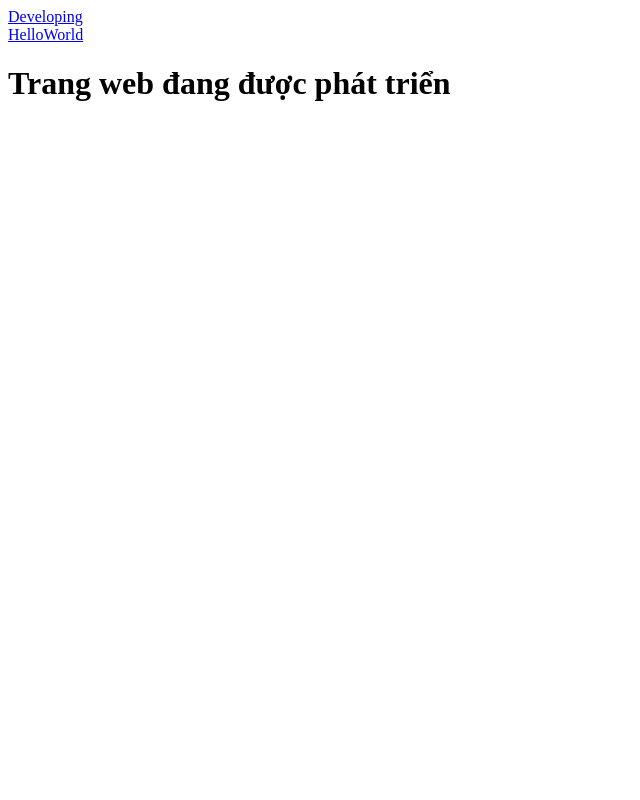
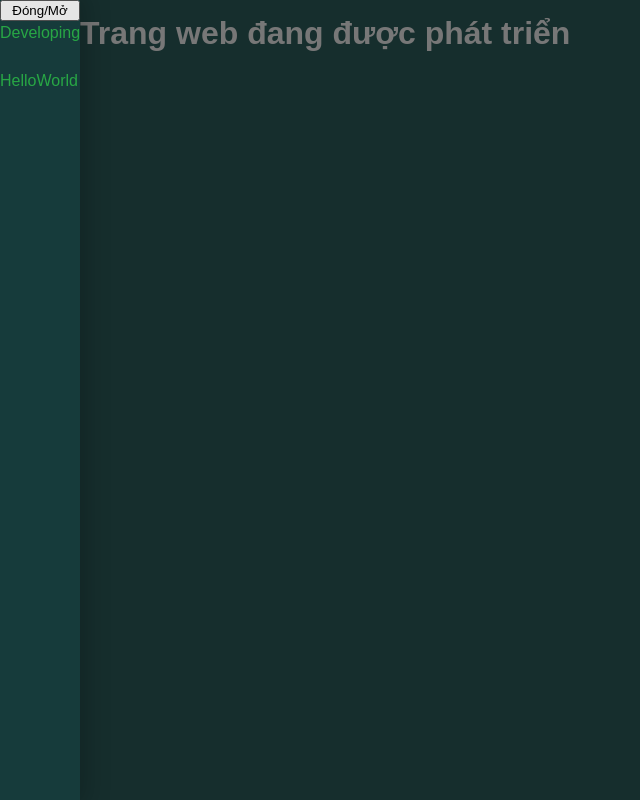
Before and after one commit to Theuser002/Jellimix_HUST, a Vue app in the folder jellimix_vue/: page / in a window 1280 px wide. Shown: the whole page, without its empty margins (0-640 px from the left). Built offline with nearby package versions, Linux system fonts and the light colour scheme; what vue-toast-notification would draw is missing.

Commit message:
add TheMenu, try router, toast

```diff
--- a/jellimix_vue/src/App.vue
+++ b/jellimix_vue/src/App.vue
@@ -1,26 +1,20 @@
 <template>
   <div id="app">
-    <router-link to="/"><span @click="testToast('Developing')">Developing</span></router-link><br>
-    <router-link to="/Hello"><span @click="testToast('HelloWorld')">HelloWorld</span></router-link><br>
-    <router-view></router-view>
+    <the-menu></the-menu>
+    <router-view class="router-view"></router-view>
   </div>
 </template>
 
 <script>
-
 export default {
   name: 'App',
-  methods: {
-    testToast(page){
-      console.log("toast");
-      this.$toast.open({
-        message: 'Chuyển sang trang '+page,
-        type: 'success'}
-      )
-    }
-  },
 }
 </script>
 
 <style>
+@import "./css/all.css";
+
+.router-view {
+  padding-left: 80px;
+}
 </style>
--- /dev/null
+++ b/jellimix_vue/src/components/TheMenu.vue
@@ -0,0 +1,41 @@
+<template>
+  <div
+    class="sidemenu_wrapper"
+    :class="{
+      open_menu: isOpenMenu,
+    }"
+  >
+    <div class="sidemenu_inner">
+      <button @click="isOpenMenu = !isOpenMenu">Đóng/Mở</button>
+      <router-link to="/"
+        ><span @click="testToast('Developing')">Developing</span></router-link
+      ><br />
+      <router-link to="/Hello"
+        ><span @click="testToast('HelloWorld')">HelloWorld</span></router-link
+      ><br />
+    </div>
+  </div>
+</template>
+
+<script>
+export default {
+  data() {
+    return {
+      isOpenMenu: false,
+    };
+  },
+  methods: {
+    testToast(page){
+      console.log("toast");
+      this.$toast.open({
+        message: 'Chuyển sang trang '+page,
+        type: 'success'}
+      )
+    }
+  },
+};
+</script>
+
+<style scoped>
+@import "../css/TheMenu.css";
+</style>
--- /dev/null
+++ b/jellimix_vue/src/components/components.js
@@ -0,0 +1,4 @@
+import Vue from "vue";
+import TheMenu from './TheMenu.vue';
+
+Vue.component('TheMenu', TheMenu);
--- /dev/null
+++ b/jellimix_vue/src/css/TheMenu.css
@@ -0,0 +1,24 @@
+.sidemenu_wrapper {
+    position: fixed;
+    width: 80px;
+    background-color: var(--header-sidebar-color);
+    height: 100vh;
+    z-index: 10000;
+    top: 0;
+    bottom: 0;
+    box-shadow: 0px 0px 24px 6px rgb(4 4 4 / 20%);
+    transition: 0.5s ease;
+}
+
+.sidemenu_wrapper.open_menu {
+    width: 200px;
+    transition: 0.5s ease;
+}
+
+.sidemenu_inner {
+    width: 100%;
+    height: 100vh;
+    display: flex;
+    flex-direction: column;
+    background-color: var(--header-sidebar-color);
+}
--- /dev/null
+++ b/jellimix_vue/src/css/all.css
@@ -0,0 +1,84 @@
+:root {
+    --bg-color: #162e2d;
+    --primary-color: #15d8be;
+    --nav-button-color: #0abab5;
+    --toggle-in-color: #a9dad9;
+    --moon-color: #25cfb0;
+    --header-sidebar-color: #163b3b;
+    --secondary-color: #254d47;
+    --queue-button-color: #15d8be;
+    --gradient-1: #28e7a5;
+    --gradient-2: #20a7c4;
+    --overlay-on-color: #46888a;
+    --blue: #007bff;
+    --indigo: #6610f2;
+    --purple: #6f42c1;
+    --pink: #e83e8c;
+    --red: #dc3545;
+    --orange: #fd7e14;
+    --yellow: #ffc107;
+    --green: #28a745;
+    --teal: #20c997;
+    --cyan: #17a2b8;
+    --white: #fff;
+    --gray: #6c757d;
+    --gray-dark: #343a40;
+    --primary: #007bff;
+    --secondary: #6c757d;
+    --success: #28a745;
+    --info: #17a2b8;
+    --warning: #ffc107;
+    --danger: #dc3545;
+    --light: #f8f9fa;
+    --dark: #343a40;
+    --breakpoint-xs: 0;
+    --breakpoint-sm: 576px;
+    --breakpoint-md: 768px;
+    --breakpoint-lg: 992px;
+    --breakpoint-xl: 1200px;
+    --font-family-sans-serif: -apple-system, BlinkMacSystemFont, "Segoe UI", Roboto, "Helvetica Neue", Arial, sans-serif, "Apple Color Emoji", "Segoe UI Emoji", "Segoe UI Symbol";
+    --font-family-monospace: SFMono-Regular, Menlo, Monaco, Consolas, "Liberation Mono", "Courier New", monospace;
+}
+
+body {
+    margin: 0;
+    font-family: 'Josefin Sans', sans-serif;
+    font-size: 16px;
+    font-weight: 400;
+    line-height: 24px;
+    color: #777777;
+    background-color: var(--bg-color);
+    box-sizing: border-box;
+}
+
+
+/* <a> styling */
+
+a {
+    text-decoration: none;
+}
+
+a:link {
+    color: var(--green);
+}
+
+
+/* visited link */
+
+a:visited {
+    color: var(--primary-color);
+}
+
+
+/* mouse over link */
+
+a:hover {
+    color: var(--overlay-on-color);
+}
+
+
+/* selected link */
+
+a:active {
+    color: var(--toggle-in-color);
+}
```
Also changed, not shown: jellimix_vue/src/main.js (+7 -6 lines).
